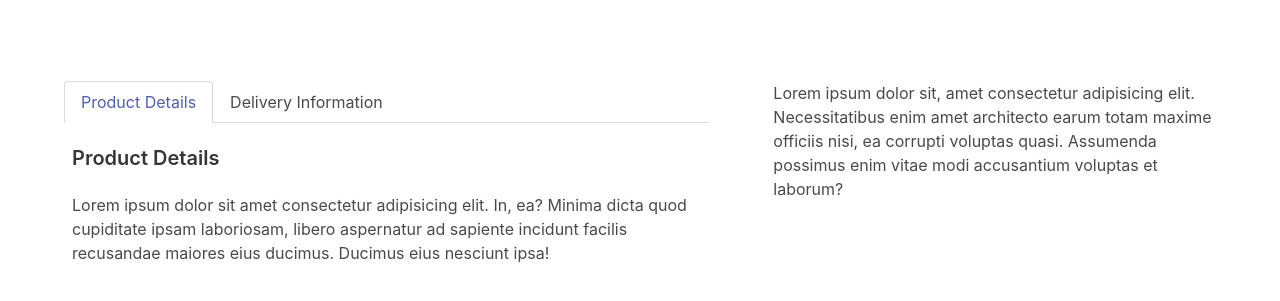
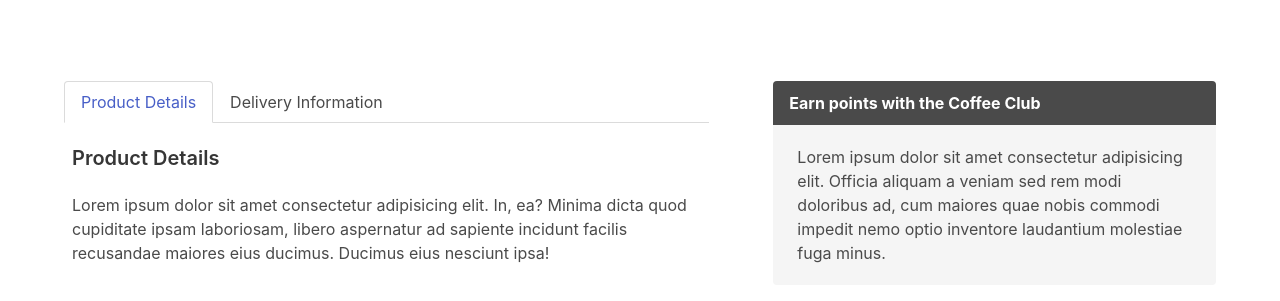
Before and after one commit to CESAR-JARAMILLO/Bulma-UI-Build, a plain HTML site: page index.html in a window 1280 px wide. Shown: the part 513-814 px from the top of the page. Drawn offline with nearby package versions, Linux system fonts and the light colour scheme.

Commit message:
message boxes

```diff
--- a/index.html
+++ b/index.html
@@ -88,7 +88,15 @@
         </div>
       </div>
       <div class="column is-5-tablet">
-        <p>Lorem ipsum dolor sit, amet consectetur adipisicing elit. Necessitatibus enim amet architecto earum totam maxime officiis nisi, ea corrupti voluptas quasi. Assumenda possimus enim vitae modi accusantium voluptas et laborum?</p>
+        <!-- message box -->
+        <div class="message">
+          <div class="message-header">
+            <p>Earn points with the Coffee Club</p>
+          </div>
+          <div class="message-body">
+            <p>Lorem ipsum dolor sit amet consectetur adipisicing elit. Officia aliquam a veniam sed rem modi doloribus ad, cum maiores quae nobis commodi impedit nemo optio inventore laudantium molestiae fuga minus.</p>
+          </div>
+        </div>
       </div>
     </div>
   </div>
```
